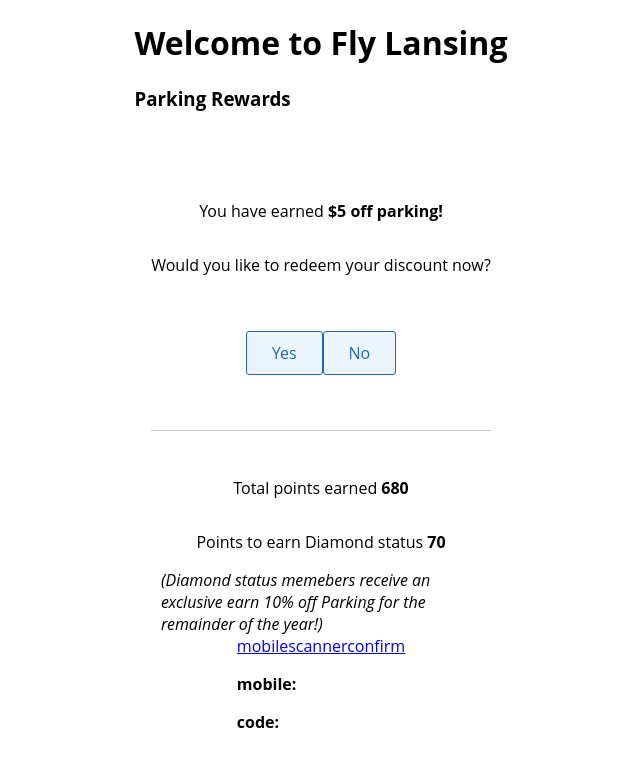
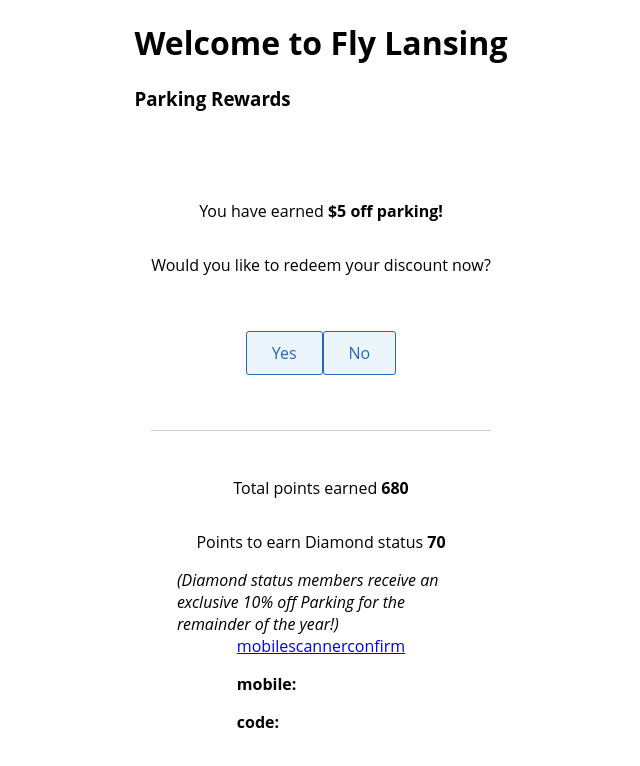
Before and after one commit to joshuasprow/parking-deals, a Next.js app: page /confirm in a window 1280 px wide. Shown: the top 766 px of the page, without its empty margins (319-959 px from the left). Built offline with nearby package versions, Linux system fonts and the light colour scheme.

Commit message:
fixed a typo

```diff
--- a/pages/confirm.js
+++ b/pages/confirm.js
@@ -27,8 +27,8 @@ class Confirm extends React.PureComponent {
           </p>
 
           <em>
-            (Diamond status memebers receive an exclusive earn 10% off Parking
-            for the remainder of the year!)
+            (Diamond status members receive an exclusive 10% off Parking for the
+            remainder of the year!)
           </em>
         </div>
 
@@ -43,7 +43,7 @@ class Confirm extends React.PureComponent {
               align-items: center;
             }
             em {
-              width: 20rem;
+              width: 18rem;
             }
           `}
         </style>
```
